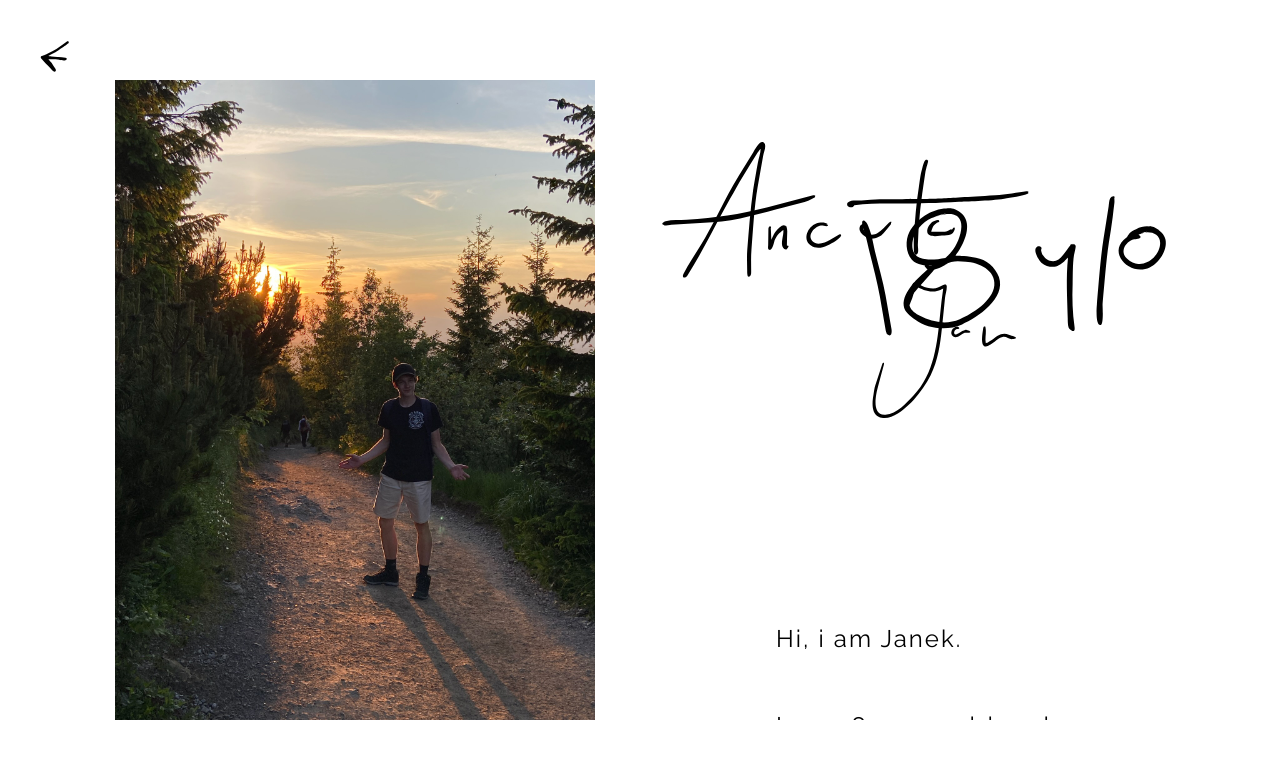
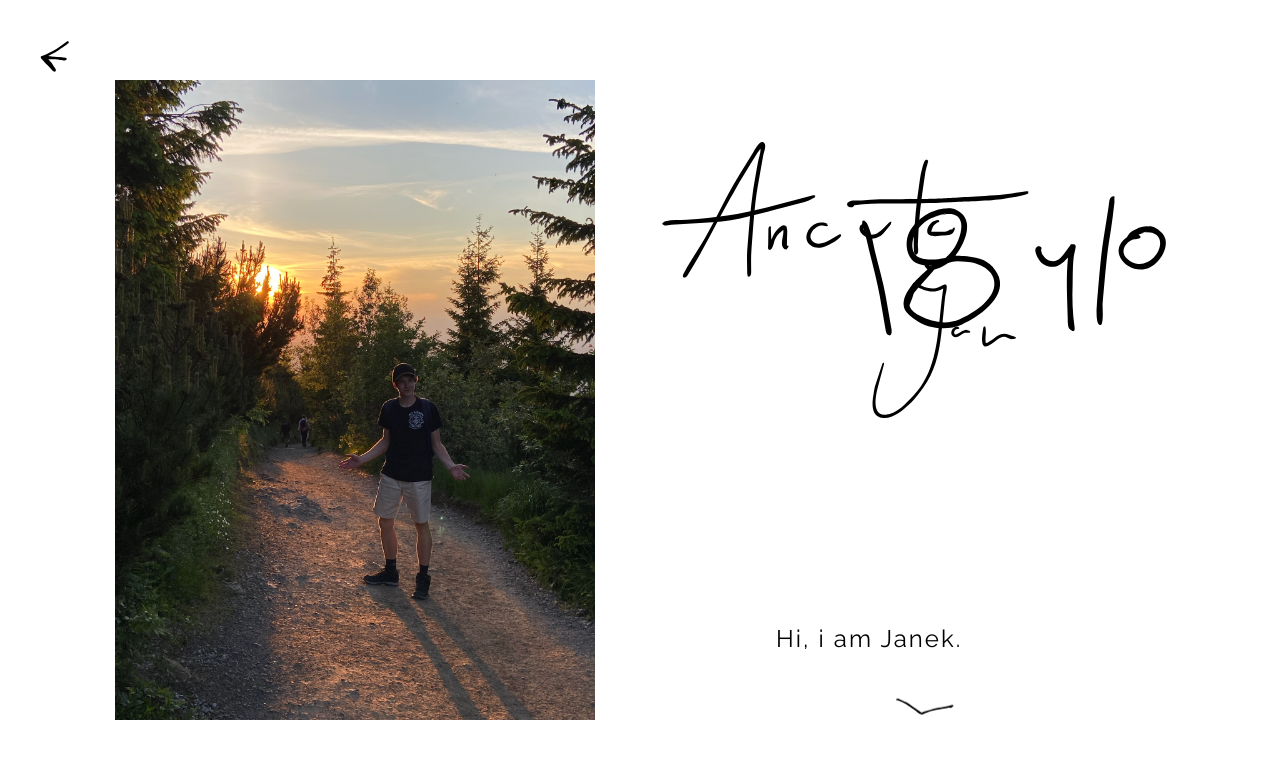
Before and after one commit to JohnThePenguin/myself, a React (Create React App) app: page /about in a window 1280 px wide. Shown: the top 758 px of the page. Built offline with nearby package versions, Linux system fonts and the light colour scheme.

Commit message:
poprawki wskazujące poruszanie się po stronie

```diff
--- a/src/components/contents/about.tsx
+++ b/src/components/contents/about.tsx
@@ -58,7 +58,7 @@ export const AboutMeContentMobileTwo = () => {
             <AText>
                 Since last classes of primary school, i have mainly focused on
                 informatics. I love building my own projects, and working on
-                them with my friends.{" "}
+                them with my friends.
             </AText>
             <AText>
                 I have also a lot of experience with algorithmic and competitive
--- /dev/null
+++ b/src/components/handwrites/arrowForward.tsx
@@ -0,0 +1,18 @@
+const ArrowForwardSVG = () => {
+    return (
+        <svg
+            viewBox="306.452 220.196 72.931 63.114"
+            xmlns="http://www.w3.org/2000/svg"
+        >
+            <defs></defs>
+            <g transform="matrix(1, 0, 0, 1, -984.11676, -1739.599854)">
+                <path
+                    fill="#000000FF"
+                    d="M 1329.3 1962.7 C 1329.3 1962.7 1332.4 1961.8 1333.4 1962.7 C 1333.8 1962.9 1333.9 1964.6 1334.0 1965.0 C 1334.0 1965.3 1335.0 1966.0 1335.5 1966.3 C 1343.2 1971.7 1352.9 1974.9 1358.8 1982.1 C 1361.1 1984.9 1357.6 1987.8 1355.8 1989.6 C 1355.6 1989.8 1355.6 1989.8 1355.6 1989.8 C 1355.3 1989.8 1354.4 1990.7 1354.0 1991.1 C 1350.6 1994.4 1347.2 1997.7 1343.9 2001.0 C 1338.7 2006.1 1329.8 2010.2 1323.6 2014.2 C 1322.2 2015.1 1318.3 2018.2 1316.3 2016.7 C 1313.8 2014.8 1316.4 2011.6 1317.9 2010.1 C 1323.6 2004.4 1330.4 1995.8 1337.6 1991.7 C 1337.9 1991.6 1336.7 1991.5 1336.1 1991.5 C 1331.9 1991.2 1327.6 1990.9 1323.4 1990.5 C 1315.9 1990.0 1305.5 1989.5 1300.7 1987.9 C 1300.4 1987.8 1298.2 1986.9 1297.1 1986.4 C 1296.8 1986.3 1296.8 1986.3 1296.8 1986.3 C 1296.8 1986.3 1295.3 1983.2 1296.2 1982.1 C 1296.6 1981.7 1301.6 1982.6 1301.6 1982.4 C 1301.6 1981.5 1311.3 1983.3 1320.2 1984.3 C 1331.1 1985.5 1341.0 1986.7 1351.7 1985.1 C 1352.0 1985.1 1352.0 1985.1 1352.0 1985.1 C 1352.0 1984.8 1351.0 1984.2 1350.5 1983.9 C 1346.2 1981.2 1341.9 1978.6 1337.6 1976.0 C 1333.6 1973.6 1330.2 1970.7 1328.2 1966.5 C 1328.1 1966.2 1328.1 1963.4 1329.0 1962.7 C 1331.0 1961.1 1333.5 1963.0 1333.9 1964.7 M 1328.1 1966.2 C 1328.1 1966.2 1328.1 1966.2 1328.1 1966.2 M 1334.0 1965.9 C 1334.0 1965.9 1334.0 1965.7 1334.0 1965.6 "
+                ></path>
+            </g>
+        </svg>
+    );
+};
+
+export default ArrowForwardSVG;
--- a/src/screens/about.tsx
+++ b/src/screens/about.tsx
@@ -9,12 +9,23 @@ import { useEffect, useRef, useState } from "react";
 import { useNavigate } from "react-router-dom";
 import AboutMobile from "./mobile/about";
 import AboutMeContent from "components/contents/about";
+import { NextButton } from "./mobile/achieved";
 
 const About = () => {
     const navigate = useNavigate();
-    const textPartRef = useRef(null);
+    const textPartRef = useRef<HTMLDivElement>(null);
     const { scrollY } = useScrollPosition(textPartRef);
     const { size: {height}, phoneView } = useWindowSize();
+    const [hideNextButton, setHideNextButton] = useState(false);
+
+    useEffect(() => {
+        if(!textPartRef.current) return;
+
+        if(scrollY + 100 > textPartRef.current?.scrollHeight - textPartRef.current?.clientHeight)
+            setHideNextButton(true);
+        else
+            setHideNextButton(false);
+    }, [scrollY]);
 
     if(phoneView) return <AboutMobile/>;
 
@@ -26,11 +37,13 @@ const About = () => {
                 <div className="half-container">
                     <img className="image-me image-hover" src="/sunset.jpg"/>
                 </div>
-                <div className="half-container text-part" ref={textPartRef}>
-                    <div className="about-me-text font-1">
-                        <AboutMeContent/>
+                <div className="half-container text-part">
+                    <div className="text-part smaller" ref={textPartRef}>
+                        <div className="about-me-text font-1">
+                            <AboutMeContent/>
+                        </div>
                     </div>
-
+                    <NextButton hide={hideNextButton}/>
                 </div>
             </AnimatedBox>
             <AnimatedBox>
--- a/src/screens/experience.tsx
+++ b/src/screens/experience.tsx
@@ -113,8 +113,8 @@ const Experience = () => {
     return (
         <main className="w-screen h-scalable bg-white relative flex overflow-hidden">
             <BackToHome/>
-            <AnimatedBox className="h-screen w-screen p-20 mobile-flex split-2">
-                <div className="half-container h-full overflow-y-hidden">
+            <AnimatedBox className="h-screen w-screen py-20 mobile-flex split-2">
+                <div className="half-container h-full overflow-y-hidden pl-20">
                     <SectionImage translateY={imageOneY}
                         src={ExperienceContent.SectionOneImg}/>
 
@@ -131,7 +131,7 @@ const Experience = () => {
                         src={ExperienceContent.SectionOneImg}/>
                 </div>
                 <div
-                    className="half-container text-part overflow-y-hidden bg-white"
+                    className="half-container text-part overflow-y-hidden bg-white pr-20"
                 >
                     <div className="block label">
                         <ExperienceSVG />
--- a/src/screens/mobile/achieved.tsx
+++ b/src/screens/mobile/achieved.tsx
@@ -1,6 +1,6 @@
-import React, { ReactNode, useRef, useState } from 'react';
+import React, { ReactNode, useEffect, useRef, useState } from 'react';
 // Import Swiper React components
-import { Swiper, SwiperSlide } from 'swiper/react';
+import { Swiper, SwiperSlide, useSwiper } from 'swiper/react';
 
 // Import Swiper styles
 import 'swiper/css';
@@ -16,21 +16,30 @@ import AText from 'components/animations/animatedText';
 import AchievedSVG from 'components/handwrites/achieved';
 import { AchievedText } from 'components/contents/achieved';
 import BackToHome from 'components/backToHome';
+import ArrowDownSVG from 'components/handwrites/arrowDown';
+
+export const NextButton = ({hide} : {hide? : boolean}) => {
+  const swiper = useSwiper();
+
+  return (
+    <div
+      className="mobile-swiper-next"
+      style={{opacity: `${hide ? 0 : 1}`}}
+      onClick={() => swiper.slideNext()}>
+      <ArrowDownSVG/>
+    </div>
+  )
+};
 
 export default function AchievedMobile() {
-  const [progress, setProgress] = useState(0);
   const {size: {height}} = useWindowSize();
-  const swiperRef = useRef(null);
-
-  const handleSwiper = (swiper: any) => {
-    setProgress(swiper.progress);
-    console.log(swiper.progress);
-  };
+  const [activeIndex, setActiveIndex] = useState(0);
 
   return (
       <div className='swiper-background'>
         <BackToHome/>
         <SwiperSlide>
+
         <AnimatedBox className='swiper-back'><></></AnimatedBox>
 
           <Swiper
@@ -38,13 +47,12 @@ export default function AchievedMobile() {
             className="mySwiper2 swiper-v"
             direction={'vertical'}
             slidesPerView="auto"
-            speed={500}
-            onSwiper={(swiper: any) => {
-                swiperRef.current = swiper;
-                swiper.on('progress', handleSwiper);
-            }}
+            speed={1000}
             spaceBetween={height/2.5}
+            onSlideChange={(swiper: any) => {setActiveIndex(swiper.activeIndex)}}
           >
+            <NextButton hide={activeIndex == AchievedText.length}/>
+
             <SwiperSlide style={{height: "30vh"}} className='first-slide'>
               <AnimatedBox className='svg1'>
                     <AchievedSVG/>
@@ -57,6 +65,7 @@ export default function AchievedMobile() {
                 </SwiperSlide>
             )}
           </Swiper>
+
         </SwiperSlide>
       <style>{`
         .swiper-back{
--- a/src/screens/mobile/experience.tsx
+++ b/src/screens/mobile/experience.tsx
@@ -1,5 +1,5 @@
 import React, { useRef } from 'react';
-import { Swiper, SwiperSlide } from 'swiper/react';
+import { Swiper, SwiperSlide, useSwiper } from 'swiper/react';
 import { Pagination } from 'swiper/modules';
 
 
@@ -15,8 +15,19 @@ import AnimatedBox from 'components/animations/animatedBox';
 import AText from 'components/animations/animatedText';
 import { SectionsTexts } from 'components/contents/experience';
 import BackToHome from 'components/backToHome';
+import ArrowForwardSVG from 'components/handwrites/arrowForward';
 
-export default function TodayMobile() {
+const ForwardButton = () => {
+  const swiper = useSwiper();
+
+  return (
+    <div className='svg-height' onClick={() => swiper.slideNext()}>
+      <ArrowForwardSVG/>
+    </div>
+  )
+};
+
+export default function ExperienceMobile() {
   const {size: {height}} = useWindowSize();
   const swiperRef = useRef(null);
 
@@ -47,13 +58,16 @@ export default function TodayMobile() {
                         slidesPerView={1}
                     >
                         <SwiperSlide className='h-full w-full p-2 project-title-page'>
-                            <img src={content.image} style={{maxHeight: "50vh"}}/>
-                            <AText>{content.title}</AText>
+                            <img src={content.image} style={{maxHeight: "30vh", aspectRatio: 0.77, width: 'auto'}}/>
+                            <AText style={{display: 'flex', alignItems: 'center', gap: '0.5rem'}}>
+                              <p>{content.title}</p>
+                              <ForwardButton/>
+                            </AText>
                         </SwiperSlide>
 
                         <SwiperSlide className='h-full w-full p-2 project-desc-page'>
-                            {content.content.map((text)=>
-                                <AText style={{fontSize: '2vh'}}>{text}</AText>
+                            {content.content.map((text, index)=>
+                                <AText d={(index + 3)/10} style={{fontSize: '2vh'}}>{text}</AText>
                             )}
                         </SwiperSlide>
                     </Swiper>
--- a/src/styles/about.css
+++ b/src/styles/about.css
@@ -17,6 +17,18 @@
     justify-content: start;
     position: relative;
     scrollbar-width: none;
+}
+
+.text-part .smaller{
+    height: calc(100% - 2em);
+    display: flex;
+    flex-direction: column;
+    margin-bottom: 2em;
+}
+
+.text-part > div{
+    position:static;
+    width: 100%;
 }
 
 .about-me-text{
--- a/src/styles/content.css
+++ b/src/styles/content.css
@@ -24,11 +24,11 @@
     letter-spacing: 2px;
 }
 
-.achieved > .styled-text{
-    font-size: 1em;
+.svg-height > svg {
+    height: 1.5rem;
 }
 
-.today > .styled-text{
+.achieved > .styled-text, .today > .styled-text{
     font-size: 1em;
 }
 
--- a/src/styles/globals.css
+++ b/src/styles/globals.css
@@ -128,3 +128,24 @@ body {
 .fill-svg > svg{
   height: 100%;
 }
+
+.mobile-swiper-next{
+    position: absolute;
+    bottom: 15vh;
+    z-index: 10;
+    width: calc(100vw - 4em);
+    display: flex;
+    justify-content: center;
+    transition: 200ms;
+}
+
+.mobile-swiper-next > svg {
+  height: 1rem;
+  animation: up-and-down 2s ease-in-out 0s infinite;
+}
+
+@keyframes up-and-down {
+  0% {transform: translateY(0);}
+  50% {transform: translateY(-10px);}
+  100% {transform: translateY(0);}
+}
```
Also changed, not shown: src/screens/mobile/about.tsx (+4 -10 lines), src/screens/mobile/today.tsx (+4 -10 lines), public/arrow-forward.svg (added).
